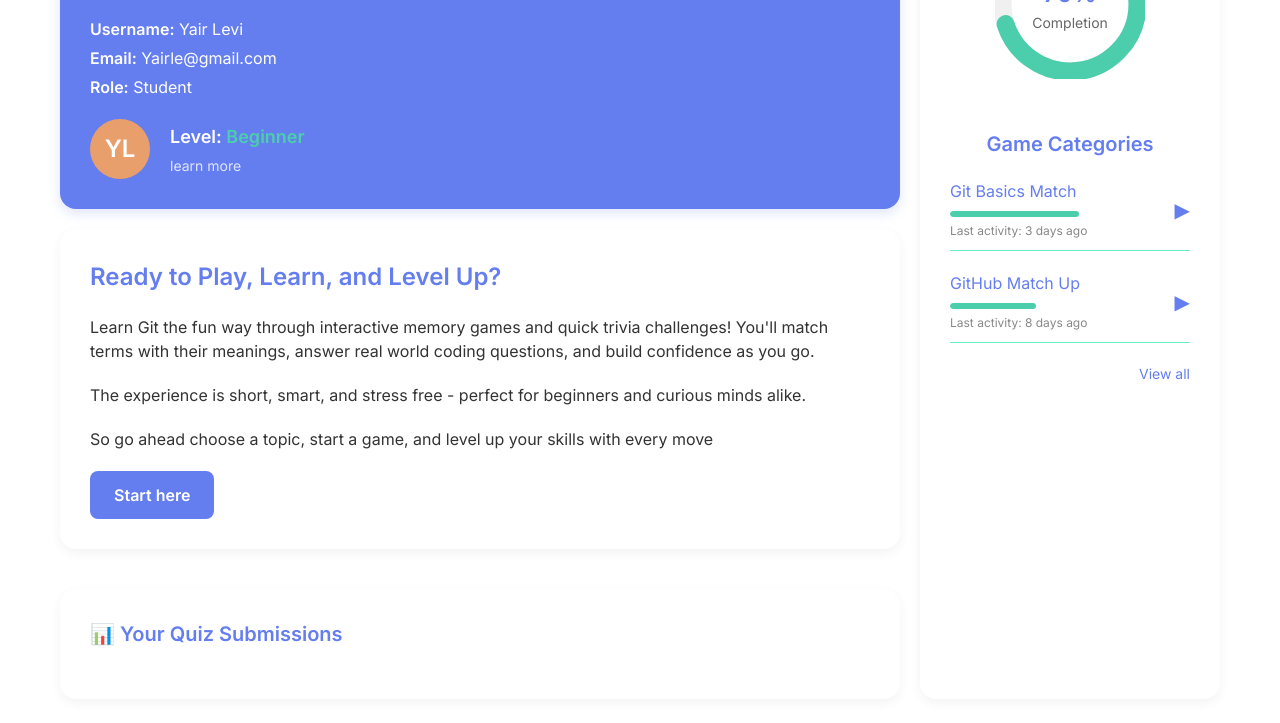
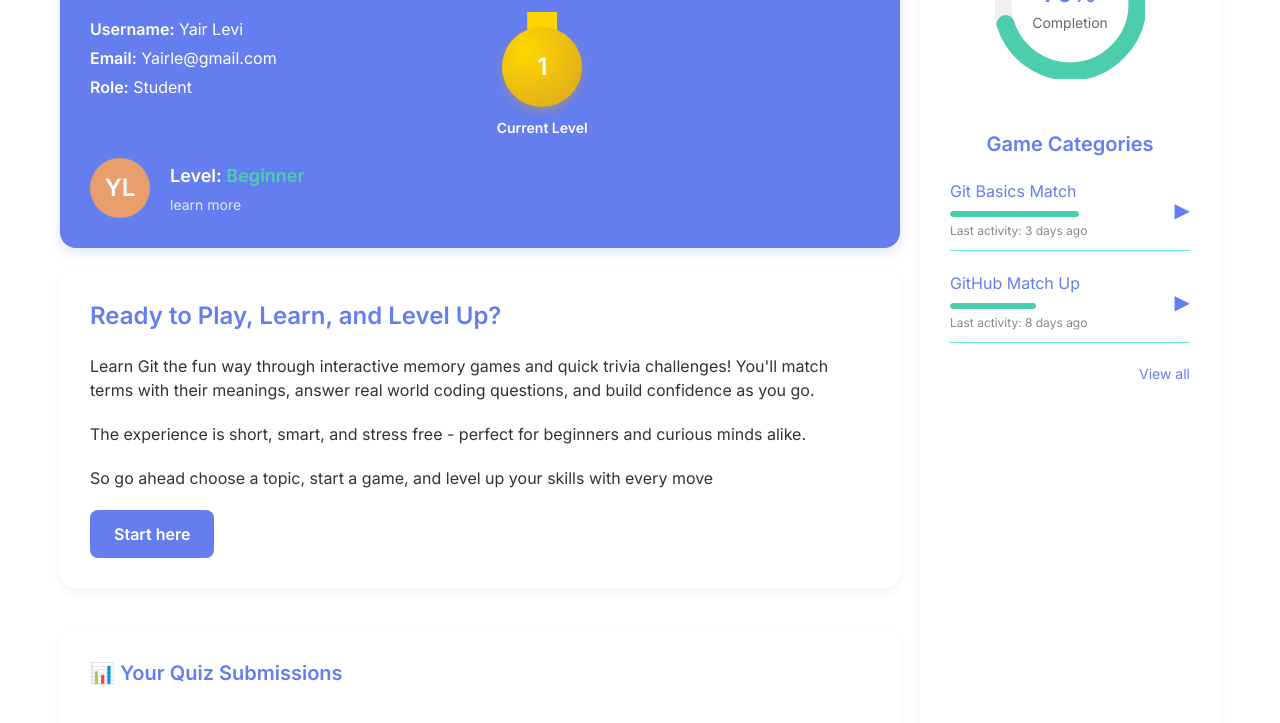
Before and after one commit to BS-PM-2025/BS-PM-2025-TEAM7, a website: page ci-cd-auth/views/Student/StudentProfile.html in a window 1280 px wide. Shown: the part 181-904 px from the top of the page. Drawn offline with Linux system fonts and the light colour scheme.

Commit message:
BSPM25T7-54:Medals of the progress -Student

```diff
--- a/ci-cd-auth/views/Student/StudentProfile.html
+++ b/ci-cd-auth/views/Student/StudentProfile.html
@@ -126,6 +126,9 @@
 
     .profile-info {
       margin-bottom: 10px;
+      display: flex;
+      flex-wrap: wrap;
+      gap: 20px;
     }
 
     .profile-info p {
@@ -195,6 +198,73 @@
     .learn-more:hover {
       opacity: 1;
       text-decoration: underline;
+    }
+
+    /* Medal Styles */
+    .medal-container {
+      display: flex;
+      flex-direction: column;
+      align-items: center;
+      margin-top: 10px;
+      margin-left: 200px;
+    }
+
+    .medal {
+      width: 80px;
+      height: 80px;
+      position: relative;
+      margin-bottom: 10px;
+    }
+
+    .medal-circle {
+      width: 100%;
+      height: 100%;
+      border-radius: 50%;
+      display: flex;
+      align-items: center;
+      justify-content: center;
+      position: relative;
+      z-index: 1;
+    }
+
+    .medal-ribbon {
+      position: absolute;
+      width: 30px;
+      height: 60px;
+      top: -15px;
+      left: 50%;
+      transform: translateX(-50%);
+      background-color: #ffd700;
+      clip-path: polygon(0 0, 100% 0, 100% 100%, 50% 70%, 0 100%);
+      z-index: 0;
+    }
+
+    .medal.gold .medal-circle {
+      background: radial-gradient(circle at 30% 30%, #ffd700, #daa520);
+      box-shadow: 0 4px 8px rgba(218, 165, 32, 0.4);
+    }
+
+    .medal.silver .medal-circle {
+      background: radial-gradient(circle at 30% 30%, #c0c0c0, #a0a0a0);
+      box-shadow: 0 4px 8px rgba(160, 160, 160, 0.4);
+    }
+
+    .medal.bronze .medal-circle {
+      background: radial-gradient(circle at 30% 30%, #cd7f32, #a0522d);
+      box-shadow: 0 4px 8px rgba(160, 82, 45, 0.4);
+    }
+
+    .medal-text {
+      color: white;
+      font-weight: bold;
+      font-size: 24px;
+    }
+
+    .medal-label {
+      font-size: 14px;
+      font-weight: 600;
+      color: #FFFFFF;
+      text-align: center;
     }
 
     /* Content Card */
@@ -450,6 +520,14 @@
       .avatar-container {
         margin-top: 20px;
       }
+
+      .profile-info {
+        flex-direction: column;
+      }
+
+      .medal-container {
+        margin-top: 20px;
+      }
     }
   </style>
 </head>
@@ -482,9 +560,21 @@
         </div>
 
         <div class="profile-info">
-          <p><strong>Username:</strong> <span id="username2">Yair Levi</span></p>
-          <p><strong>Email:</strong> <span id="email">Yairle@gmail.com</span></p>
-          <p><strong>Role:</strong> <span id="role">Student</span></p>
+          <div>
+            <p><strong>Username:</strong> <span id="username2">Yair Levi</span></p>
+            <p><strong>Email:</strong> <span id="email">Yairle@gmail.com</span></p>
+            <p><strong>Role:</strong> <span id="role">Student</span></p>
+          </div>
+
+          <div class="medal-container">
+            <div class="medal gold" id="levelMedal">
+              <div class="medal-ribbon"></div>
+              <div class="medal-circle">
+                <div class="medal-text">1</div>
+              </div>
+            </div>
+            <div class="medal-label">Current Level</div>
+          </div>
         </div>
 
         <div class="avatar-container">
@@ -494,7 +584,7 @@
           </div>
 
           <div class="level-container">
-            <div class="level-title">Level: <span class="level-value">Beginner</span></div>
+            <div class="level-title">Level: <span class="level-value" id="levelText">Beginner</span></div>
             <a href="#" class="learn-more">learn more</a>
           </div>
         </div>
@@ -579,6 +669,30 @@
       }
     }
 
+    // Function to update medal based on level
+    function updateMedal(level) {
+      const medal = document.getElementById('levelMedal');
+      const levelText = document.getElementById('levelText');
+
+      // Remove all medal classes first
+      medal.classList.remove('gold', 'silver', 'bronze');
+
+      // Determine medal type based on level
+      if (level == 100) {
+        medal.classList.add('gold');
+        levelText.textContent = 'Advanced';
+        medal.querySelector('.medal-text').textContent = '1';
+      } else if (level >= 50) {
+        medal.classList.add('silver');
+        levelText.textContent = 'Intermediate';
+        medal.querySelector('.medal-text').textContent = '2';
+      } else {
+        medal.classList.add('bronze');
+        levelText.textContent = 'Beginner';
+        medal.querySelector('.medal-text').textContent = '3';
+      }
+    }
+
     // Check if token exists in session storage
     const token = sessionStorage.getItem("token");
 
@@ -624,9 +738,11 @@
         }
 
         // Update UI
-                // Update UI
         document.getElementById("progressPercent").textContent = `${percentage}%`;
         document.querySelector(".progress-circle-fill").style.setProperty('--progress-percent', percentage);
+
+        // Update medal based on percentage
+        updateMedal(percentage);
       })
       .catch(err => {
         console.error("Failed to fetch progress:", err);
```
